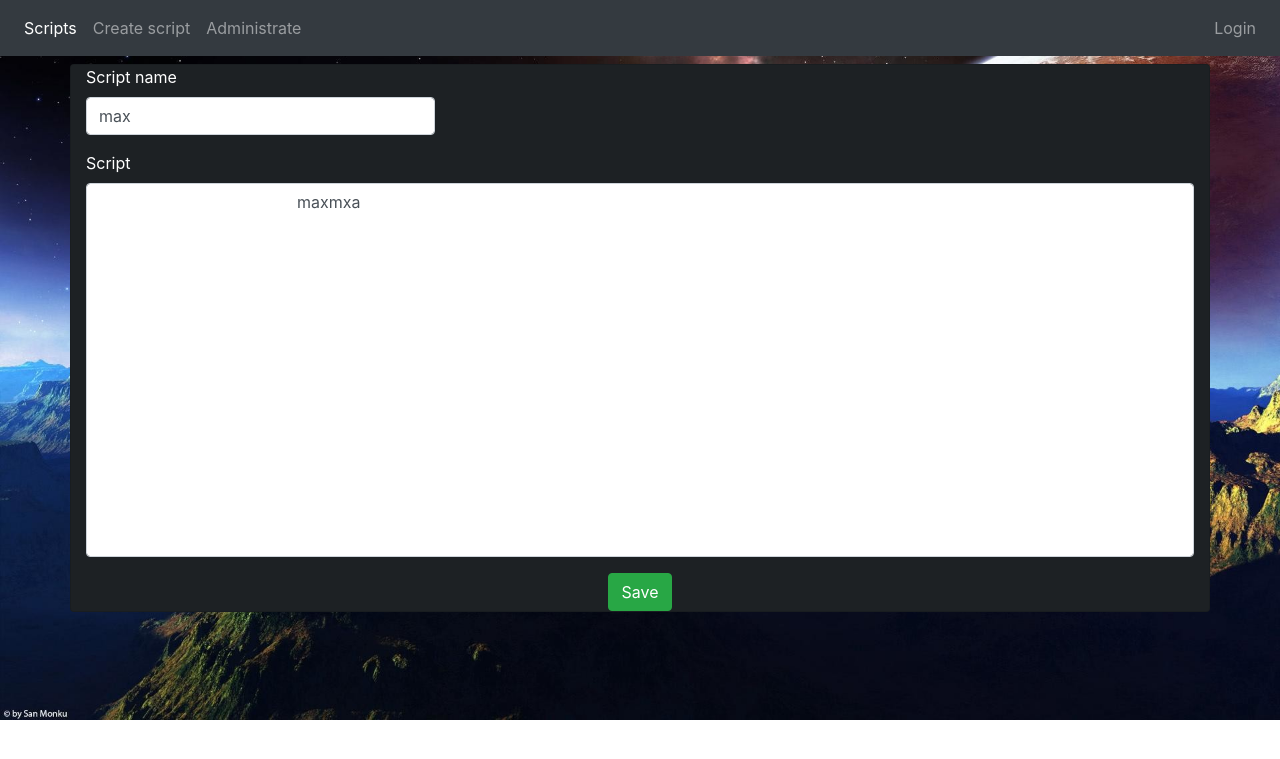
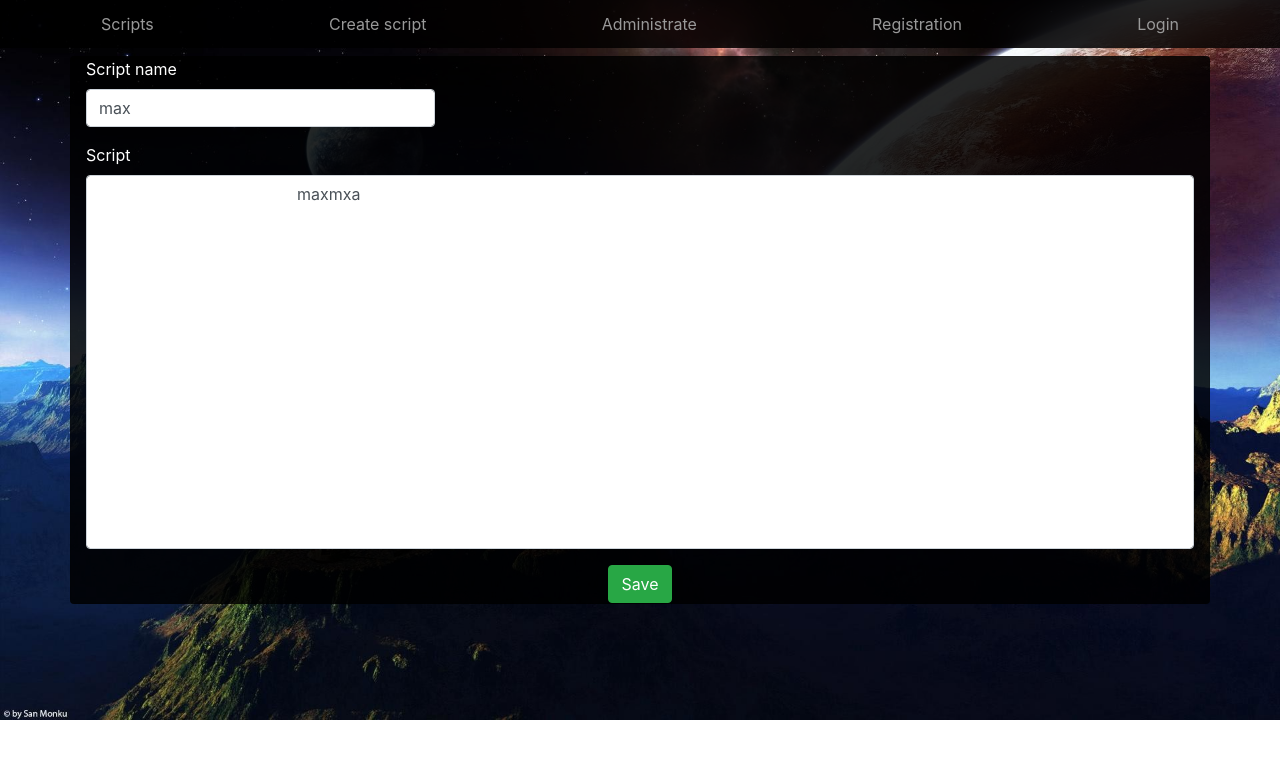
Before and after one commit to MaksimFelchuck/Script_Creator, a Django app: page /scripts/edit/max in a window 1280 px wide. Shown: the top 759 px of the page. Run offline with Django 3.2, Linux system fonts and the light colour scheme; data comes from the database, SQL or seed files in the repository; both versions use the stored data as it was after the commit; some libraries are stand-ins or nearby versions.

Commit message:
registration + new navbar + creator name

```diff
--- a/Script/forms.py
+++ b/Script/forms.py
@@ -1,8 +1,12 @@
 from django import forms
+from django.contrib.auth.models import User
+
+
+
 from .models import *
 
 
 class ScriptForm(forms.ModelForm):
     class Meta:
         model = script
-        exclude = [""]
+        exclude = ['creator']
--- a/Script/models.py
+++ b/Script/models.py
@@ -1,4 +1,5 @@
 import datetime
+
 
 from django.contrib.auth.models import User
 from django.db import models
@@ -8,10 +9,21 @@ from django.db import models
 
 
 class script(models.Model):
-    creator = models.ForeignKey(User, on_delete=models.SET_NULL, null=True, blank=True)
+    creator = models.ForeignKey(User, on_delete=models.CASCADE, default=None)
     script_name = models.CharField(max_length=40, unique=True, db_index=True, primary_key=True)
     script = models.TextField()
     create_date = models.DateField(default=str(datetime.datetime.now())[:10])
 
     def __str__(self):
         return self.script_name
+
+
+
+""""""""""
+class history(models.Model):
+    host_script = models.ForeignKey(script,  on_delete=models.SET_NULL)
+    run_time = models.DateField(default=str(datetime.datetime.now()))
+
+    def __str__(self):
+        return self.run_time
+"""""""""
--- a/Script/static/style.css
+++ b/Script/static/style.css
@@ -5,7 +5,19 @@
     margin-top: 10px;
 ;
 }
-
+.site-header {
+  background-color: rgba(0, 0, 0, .85);
+  -webkit-backdrop-filter: saturate(180%) blur(20px);
+  backdrop-filter: saturate(180%) blur(20px);
+}
+.site-header a {
+  color: #999;
+  transition: ease-in-out color .15s;
+}
+.site-header a:hover {
+  color: #fff;
+  text-decoration: none;
+}
 .back {
     height: 100%;
     width: 100%;
@@ -13,7 +25,7 @@
     background-size: cover;
 }
 .form_line {
-    background-color: #1d2124;
+    background-color: rgba(0, 0, 0, .85);
 
 }
 .form_line label{
@@ -31,14 +43,13 @@
     color: #1d2124;
 }
 
-/*.user_name input{
-    display: none;
-}*/
+
 
 
 .form-wrap {
   width: 550px;
-  background: deepskyblue;
+  background-color: rgba(0, 0, 0, .85);
+
   border-radius: 20px;
 
 }
@@ -88,7 +99,7 @@
   font-size: 14px;
   margin-bottom: 8px;
 }
-.form-wrap input[type="text"], input[type="email"], input[type="password"]{
+.form-wrap input[type="text"], input[type="email"], input[type="password"], textarea{
   border-width: 0;
   outline: none;
   margin: 0;
@@ -96,6 +107,7 @@
   padding: 10px 15px;
   background: #e6e6e6;
 }
+
 .form-wrap input[type="text"]:focus, input[type="email"], input[type="password"]:focus {
   box-shadow: inset 0 0 0 2px rgba(0,0,0,.2);
 }
@@ -117,7 +129,7 @@
   left: 0;
   height: 40px;
   width: 40px;
-  background: #e6e6e6;
+  background: #005cbf;
   border-radius: 50%;
   text-align: center;
 }
@@ -187,3 +199,16 @@
     justify-content: center;
     overflow: auto;
 }
+
+.parent_r {
+    width: 100%;
+    height: 100%;
+
+    top: 0;
+    left: 0;
+    display: flex;
+    align-items: center;
+    align-content: center;
+    justify-content: center;
+    overflow: auto;
+}
--- a/Script/templates/nav.html
+++ b/Script/templates/nav.html
@@ -1,13 +1,34 @@
 
-<nav class="navbar sticky-top navbar-expand-lg navbar-dark bg-dark">
+<nav class="site-header sticky-top py-1">
+      <div class="container d-flex flex-column flex-md-row justify-content-between">
 
-  <button class="navbar-toggler" type="button" data-toggle="collapse" data-target="#navbarSupportedContent" aria-controls="navbarSupportedContent" aria-expanded="false" aria-label="Toggle navigation">
-    <span class="navbar-toggler-icon"></span>
-  </button>
 
-  <div class="collapse navbar-collapse" id="navbarSupportedContent">
+            <a class="nav-link" href='/scripts'>Scripts<span class="sr-only">(current)</span></a>
 
-        <ul class="navbar-nav mr-auto">
+
+            <a class="nav-link" href="/script">Create script</a>
+
+
+
+            <a class="nav-link " href="/admin">Administrate</a>
+           {% if user.is_authenticated %}
+
+              <a class="nav-link">User: {{ user.get_username }}</a>
+            <a class="nav-link"  href="{% url 'logout'%}?next={{request.path}}">Logout</a>
+           {% else %}
+
+               <a class="nav-link" href="/registration">Registration</a>
+
+                <a class="nav-link" href="{% url 'login'%}?next={{request.path}}">Login</a>
+
+
+          {% endif %}
+
+
+      </div>
+    </nav>
+
+{% comment %}        <ul class="navbar-nav mr-auto">
           <li class="nav-item active">
             <a class="nav-link" href='/scripts'>Scripts<span class="sr-only">(current)</span></a>
           </li>
@@ -18,10 +39,9 @@
           <li class="nav-item">
             <a class="nav-link " href="/admin">Administrate</a>
           </li>
-        </ul>
-  <div class="my-lg-0">
-      <ul class="navbar-nav mr-auto">
-          {% if user.is_authenticated %}
+        </ul>{% endcomment %}
+
+{% comment %}          {% if user.is_authenticated %}
 
               <li class="nav-item"><a class="nav-link">User: {{ user.get_username }}</a></li>
              <li><a class="nav-link"  href="{% url 'logout'%}?next={{request.path}}">Logout</a></li>
@@ -30,14 +50,7 @@
                 <a class="nav-link" href="{% url 'login'%}?next={{request.path}}">Login</a>
               </li>
 
-          {% endif %}
+          {% endif %}{% endcomment %}
 
-      </ul>
 
-  </div>
- {% comment %}   <form class="form-inline my-2 my-lg-0">
-      <input class="form-control mr-sm-2" type="search" placeholder="Search" aria-label="Search">
-      <button class="btn btn-outline-success my-2 my-sm-0" type="submit">Search</button>
-    </form>{% endcomment %}
-  </div>
 </nav>
--- a/Script/views.py
+++ b/Script/views.py
@@ -1,12 +1,28 @@
+from django.contrib.auth import authenticate
 from django.contrib.auth.decorators import login_required
 from django.shortcuts import render, redirect
-
 
 from .forms import *
 from .models import *
 
+# Create your views here.
+from django.views.generic.edit import FormView
+from django.contrib.auth.forms import UserCreationForm
 
-# Create your views here.
+
+class RegisterFormView(FormView):
+    form_class = UserCreationForm
+
+    success_url = "/"
+
+    template_name = "register.html"
+
+    def form_valid(self, form):
+
+        form.save()
+
+        return super(RegisterFormView, self).form_valid(form)
+
 
 def Home(request):
     return render(request, 'home.html')
@@ -15,14 +31,16 @@ def Home(request):
 @login_required
 def Script(request):
     form = ScriptForm(request.POST or None)
-
+    #
     context = {'form': form,
                'date': str(datetime.datetime.now())[:10],
-
+               #
                }
 
     if request.method == 'POST' and form.is_valid():
-        form.save()
+        script = form.save(commit=False)
+        script.creator = request.user
+        script.save()
         return redirect('/scripts/')
 
     return render(request, 'form.html', context)
@@ -59,3 +77,14 @@ def Edit(request, script_id):
         return redirect('/scripts/')
 
     return render(request, 'edit_form.html', context)
+
+
+def Registration(request):
+    form = RegisterFormView(request.POST or None)
+    context = {
+        'form': form
+    }
+    if request.method == 'POST' and form.is_valid():
+        # user = User.objects.create_user(form.cleaned_data['name'], form.cleaned_data['email'], form.cleaned_data['password'])
+        return redirect('/scripts/')
+    return render(request, 'register.html', context)
--- a/Script_Creator/urls.py
+++ b/Script_Creator/urls.py
@@ -20,6 +20,7 @@ urlpatterns = [
     path('admin/', admin.site.urls),
     path('accounts/', include('django.contrib.auth.urls')),
     path('', Home, name='Home'),
+    path('registration/', RegisterFormView.as_view(), name='registration'),
     path('script/', Script, name='Script'),
     path('scripts/', Scripts, name='Scripts'),
     path('scripts/<str:script_id>/delete', Delete_script, name='Delete_script'),
```
Also changed, not shown: Script/templates/form.html (+26 -12 lines), Script/templates/register.html (added, +29 -0 lines), Script/migrations/0005_auto_20181028_1624.py (added), Script/migrations/0006_auto_20181028_1645.py (added), Script/migrations/0007_auto_20181101_1539.py (added), db.sqlite3.
